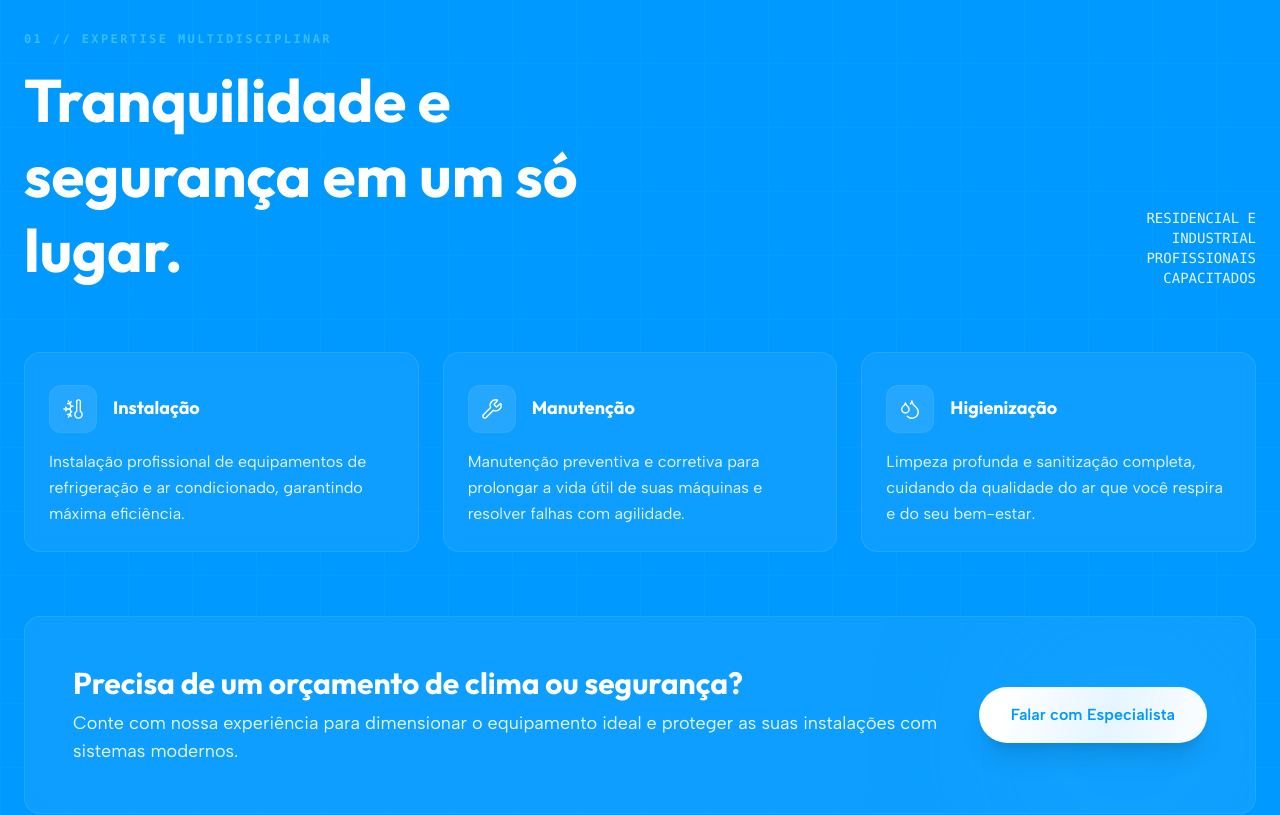
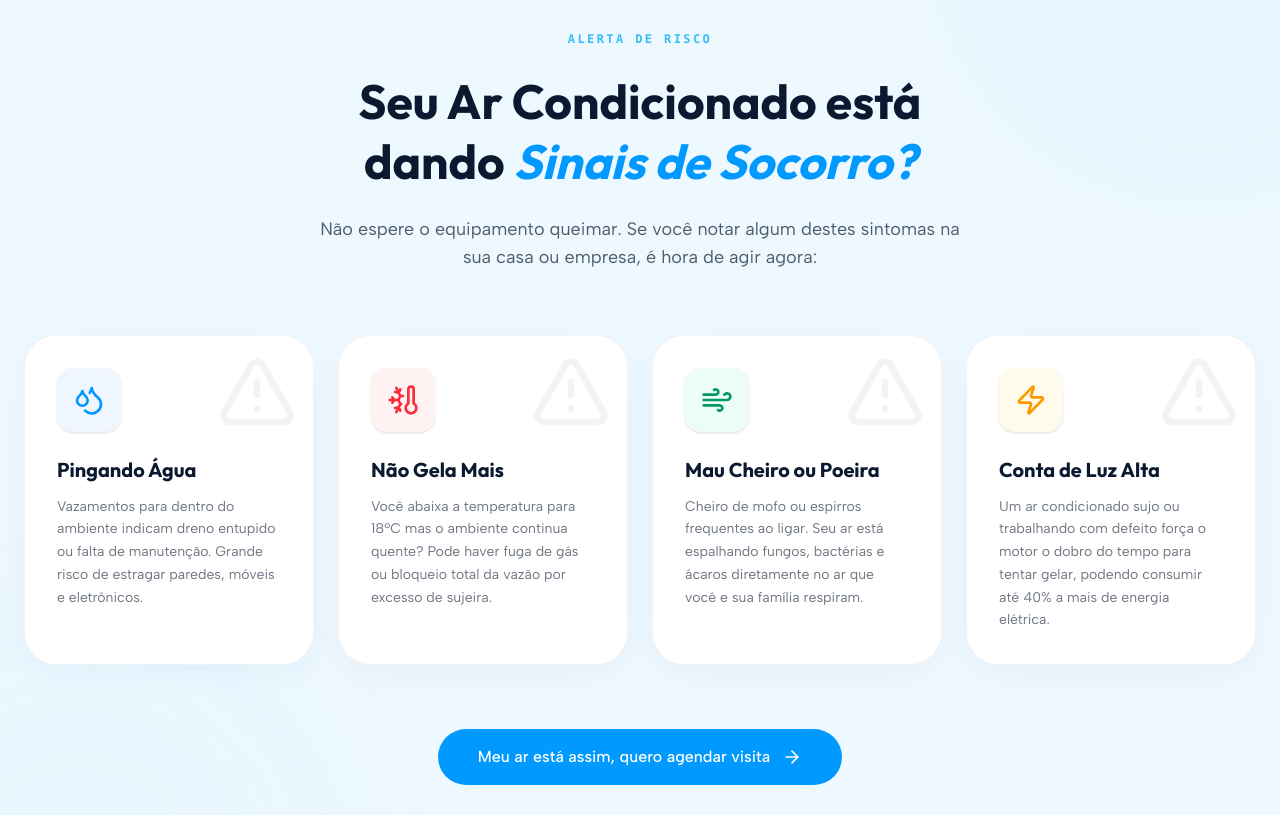
Before and after one commit to gustavomedeirosg12-star/primo-refrigeracoes, a React (Vite) app: page / in a window 1280 px wide. Shown: the part 1380-2195 px from the top of the page. Built offline with nearby package versions, Linux system fonts and the light colour scheme.

Commit message:
feat(App): Add warning section for AC issues
Introduces a new section in the App component to visually alert users about potential issues with their air conditioning units. This section prompts users to address problems early to avoid further damage.

```diff
--- a/src/App.tsx
+++ b/src/App.tsx
@@ -5,7 +5,7 @@ import {
   ThermometerSnowflake, Droplets, Star, MapPin,
   MessageCircle, Phone, Instagram, Facebook, Send,
   ArrowRight, Clock, ChevronLeft, ChevronRight,
-  Camera, Play
+  Camera, Play, Zap, AlertTriangle, Wind
 } from 'lucide-react';
 
 const PHONE = '553492434778';
@@ -282,6 +282,82 @@ export default function App() {
               <span className="w-2 h-2 rounded-full bg-accent/30"></span>
             </span>
           ))}
+        </div>
+      </section>
+
+      {/* SEÇÃO DE SINTOMAS / DORES */}
+      <section className="py-24 relative overflow-hidden bg-background border-t border-primary/5">
+        {/* Background decorations */}
+        <div className="absolute top-0 right-0 w-[500px] h-[500px] bg-secondary/5 rounded-full blur-[100px] opacity-70 -translate-y-1/2 translate-x-1/3 pointer-events-none" />
+        <div className="absolute bottom-0 left-0 w-[500px] h-[500px] bg-accent/5 rounded-full blur-[100px] opacity-70 translate-y-1/2 -translate-x-1/3 pointer-events-none" />
+
+        <div className="max-w-7xl mx-auto px-6 relative z-10">
+          <FadeIn className="text-center max-w-2xl mx-auto mb-16">
+            <span className="font-mono text-xs font-semibold uppercase tracking-[0.2em] text-accent mb-4 block">Alerta de Risco</span>
+            <h2 className="text-3xl md:text-5xl font-display font-bold text-primary mt-6 mb-6 leading-tight">
+              Seu Ar Condicionado está dando <span className="text-secondary italic">Sinais de Socorro?</span>
+            </h2>
+            <p className="text-primary/70 text-lg">
+              Não espere o equipamento queimar. Se você notar algum destes sintomas na sua casa ou empresa, é hora de agir agora:
+            </p>
+          </FadeIn>
+
+          <div className="grid grid-cols-1 md:grid-cols-2 lg:grid-cols-4 gap-6">
+            {/* Card 1 */}
+            <FadeIn delay={0} className="bg-white rounded-[2rem] p-8 shadow-[0_10px_40px_-10px_rgba(0,90,156,0.08)] border border-primary/5 hover:border-accent/30 hover:-translate-y-2 transition-all duration-500 group relative overflow-hidden">
+              <div className="absolute top-0 right-0 p-4 opacity-5 pointer-events-none text-primary group-hover:text-accent transition-colors duration-500">
+                <AlertTriangle size={80} />
+              </div>
+              <div className="w-16 h-16 bg-blue-50 text-secondary rounded-2xl flex items-center justify-center mb-6 group-hover:scale-110 group-hover:bg-secondary group-hover:text-white transition-all duration-500 shadow-sm relative z-10">
+                <Droplets size={32} />
+              </div>
+              <h3 className="text-xl font-display font-bold text-primary mb-3 relative z-10">Pingando Água</h3>
+              <p className="text-primary/60 text-sm leading-relaxed relative z-10">Vazamentos para dentro do ambiente indicam dreno entupido ou falta de manutenção. Grande risco de estragar paredes, móveis e eletrônicos.</p>
+            </FadeIn>
+
+            {/* Card 2 */}
+            <FadeIn delay={0.1} className="bg-white rounded-[2rem] p-8 shadow-[0_10px_40px_-10px_rgba(0,90,156,0.08)] border border-primary/5 hover:border-accent/30 hover:-translate-y-2 transition-all duration-500 group relative overflow-hidden">
+              <div className="absolute top-0 right-0 p-4 opacity-5 pointer-events-none text-primary group-hover:text-accent transition-colors duration-500">
+                <AlertTriangle size={80} />
+              </div>
+              <div className="w-16 h-16 bg-red-50 text-red-500 rounded-2xl flex items-center justify-center mb-6 group-hover:scale-110 group-hover:bg-red-500 group-hover:text-white transition-all duration-500 shadow-sm relative z-10">
+                <ThermometerSnowflake size={32} />
+              </div>
+              <h3 className="text-xl font-display font-bold text-primary mb-3 relative z-10">Não Gela Mais</h3>
+              <p className="text-primary/60 text-sm leading-relaxed relative z-10">Você abaixa a temperatura para 18ºC mas o ambiente continua quente? Pode haver fuga de gás ou bloqueio total da vazão por excesso de sujeira.</p>
+            </FadeIn>
+
+            {/* Card 3 */}
+            <FadeIn delay={0.2} className="bg-white rounded-[2rem] p-8 shadow-[0_10px_40px_-10px_rgba(0,90,156,0.08)] border border-primary/5 hover:border-accent/30 hover:-translate-y-2 transition-all duration-500 group relative overflow-hidden">
+              <div className="absolute top-0 right-0 p-4 opacity-5 pointer-events-none text-primary group-hover:text-accent transition-colors duration-500">
+                <AlertTriangle size={80} />
+              </div>
+              <div className="w-16 h-16 bg-emerald-50 text-emerald-600 rounded-2xl flex items-center justify-center mb-6 group-hover:scale-110 group-hover:bg-emerald-600 group-hover:text-white transition-all duration-500 shadow-sm relative z-10">
+                <Wind size={32} />
+              </div>
+              <h3 className="text-xl font-display font-bold text-primary mb-3 relative z-10">Mau Cheiro ou Poeira</h3>
+              <p className="text-primary/60 text-sm leading-relaxed relative z-10">Cheiro de mofo ou espirros frequentes ao ligar. Seu ar está espalhando fungos, bactérias e ácaros diretamente no ar que você e sua família respiram.</p>
+            </FadeIn>
+
+            {/* Card 4 */}
+            <FadeIn delay={0.3} className="bg-white rounded-[2rem] p-8 shadow-[0_10px_40px_-10px_rgba(0,90,156,0.08)] border border-primary/5 hover:border-accent/30 hover:-translate-y-2 transition-all duration-500 group relative overflow-hidden">
+              <div className="absolute top-0 right-0 p-4 opacity-5 pointer-events-none text-primary group-hover:text-accent transition-colors duration-500">
+                <AlertTriangle size={80} />
+              </div>
+              <div className="w-16 h-16 bg-amber-50 text-amber-500 rounded-2xl flex items-center justify-center mb-6 group-hover:scale-110 group-hover:bg-amber-500 group-hover:text-white transition-all duration-500 shadow-sm relative z-10">
+                <Zap size={32} />
+              </div>
+              <h3 className="text-xl font-display font-bold text-primary mb-3 relative z-10">Conta de Luz Alta</h3>
+              <p className="text-primary/60 text-sm leading-relaxed relative z-10">Um ar condicionado sujo ou trabalhando com defeito força o motor o dobro do tempo para tentar gelar, podendo consumir até 40% a mais de energia elétrica.</p>
+            </FadeIn>
+          </div>
+
+          <FadeIn delay={0.4} className="mt-16 text-center">
+            <a href={WP_LINK} target="_blank" rel="noreferrer" className="inline-flex items-center justify-center gap-3 bg-secondary text-white font-medium py-4 px-10 rounded-full hover:bg-primary transition-all duration-300 hover:shadow-[0_20px_40px_rgba(0,90,156,0.3)] hover:-translate-y-1">
+              Meu ar está assim, quero agendar visita
+              <ArrowRight size={20} />
+            </a>
+          </FadeIn>
         </div>
       </section>
 
```
